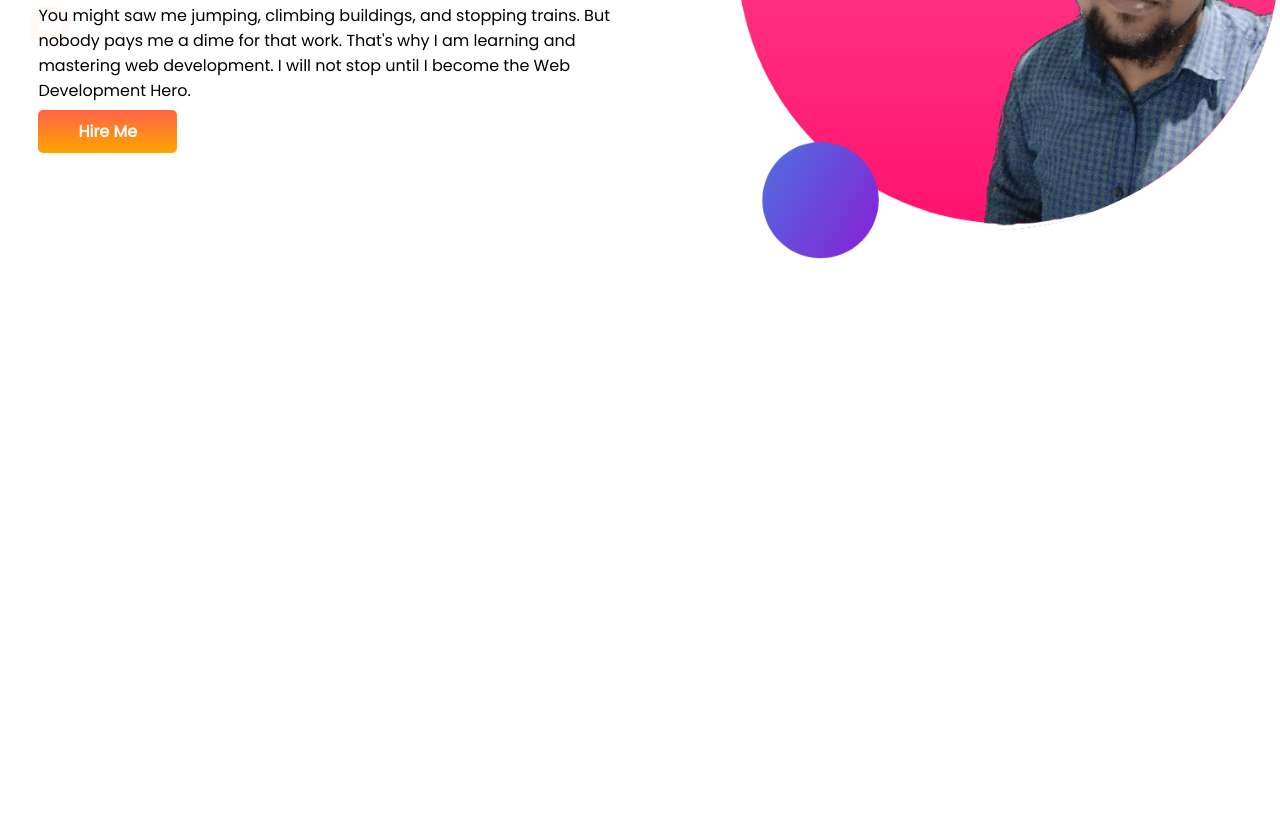
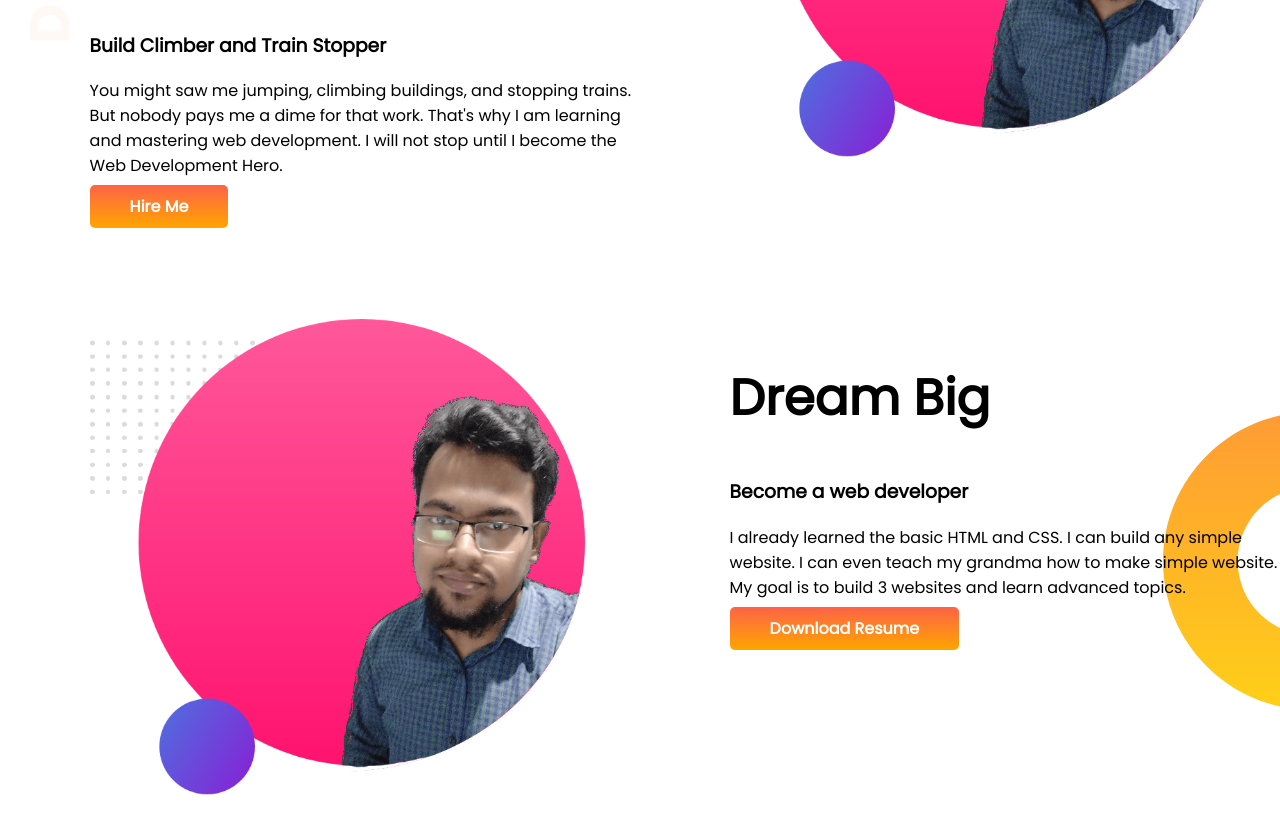
Before and after one commit to mahfosul21/developer-portfolio, a plain HTML site: page index.html in a window 1280 px wide. Shown: the part 319-1152 px from the top of the page. Before the commit the page ends 800 px from the top, so only its background shows below. Drawn offline with Linux system fonts and the light colour scheme.

Commit message:
dream add

```diff
--- a/index.html
+++ b/index.html
@@ -31,6 +31,23 @@
             <img src="images/mahfosul.png" alt="">
         </div>
     </section>
+    <section class="dream-big">
+        <div class="half-width">
+            <img src="images/mahfosul.png" alt="">
+        </div>
+
+        <div class="half-width">
+            <h1>Dream Big</h1>
+            <h3>Become a web developer</h3>
+
+            <p>I already learned the basic HTML and CSS. I can build any simple website. I can even teach my grandma how
+                to make simple website. My goal is to build 3 websites and learn advanced topics.
+            </p>
+            <a class="link-button" href="https://www.google.com/" target="blank">Download Resume</a>
+        </div>
+
+
+    </section>
 </body>
 
 </html>
--- a/style.css
+++ b/style.css
@@ -14,14 +14,15 @@ h1{
 }
 section{
     display: flex;
+    margin-bottom: 100px;
 }
 .half-width{
     width: 50%;
-    padding-left: 3%;
+    padding-left: 7%;
 }
 
 .half-width img{
-    width: 100%;
+    width: 90%;
 }
 .link-button{
     text-decoration: none;
@@ -35,3 +36,8 @@ section{
     background-image: url(images/top-banner.png);
     background-repeat: no-repeat;
 }
+.dream-big{
+    background-image: url(images/dream-bg.png);
+    background-repeat: no-repeat;
+    background-position: right;
+}
```
